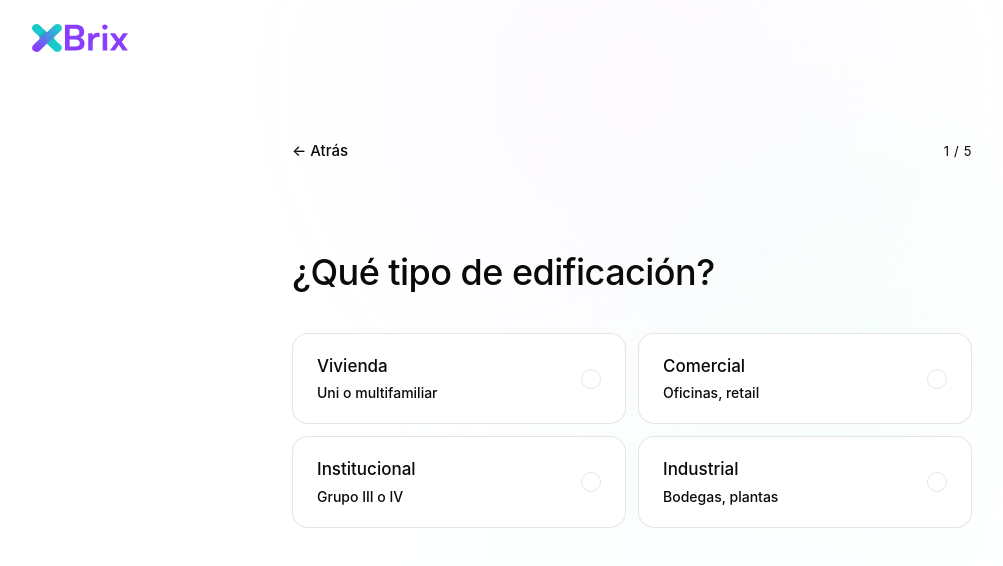
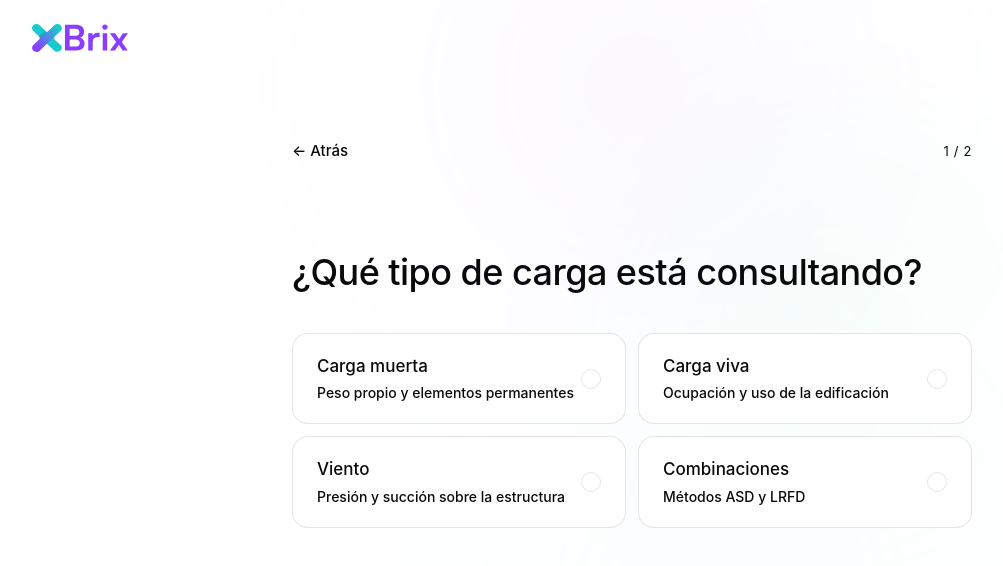
Before and after one commit to AnGarcia611/brix, a React (Vite) app: page / in a window 1280 px wide. Both pictures are taken after a click on the button 905 px from the left and 532 px from the top of the page. Shown: the top 566 px of the page, without its empty margins (8-1011 px from the left). Built offline with nearby package versions, Linux system fonts and the light colour scheme.

Commit message:
consulta guiada

```diff
--- a/src/app/App.tsx
+++ b/src/app/App.tsx
@@ -42,7 +42,7 @@ export default function App() {
             />
           )}
           {screen === "guided" && (
-            <GuidedSearch onBack={home} onResult={() => setScreen("result")} />
+            <GuidedSearch onBack={home} onResult={(code) => { setSelectedCode(code); setScreen("result") }} />
           )}
           {screen === "result" && (
             <ArticleView onHome={home} onRestart={home} initialCode={selectedCode} />
--- a/src/app/components/GuidedSearch.tsx
+++ b/src/app/components/GuidedSearch.tsx
@@ -1,78 +1,78 @@
 import { motion, AnimatePresence } from "motion/react"
 import { useState } from "react"
 
-type Question = {
-  title: string
-  options: { value: string; label: string; description: string }[]
+type LoadType = "muerta" | "viva" | "viento" | "combinaciones"
+
+type Option = { label: string; description: string }
+type LeafOption = Option & { code: string }
+
+const STEP1: { title: string; options: (Option & { value: LoadType })[] } = {
+  title: "¿Qué tipo de carga está consultando?",
+  options: [
+    { value: "muerta", label: "Carga muerta", description: "Peso propio y elementos permanentes" },
+    { value: "viva", label: "Carga viva", description: "Ocupación y uso de la edificación" },
+    { value: "viento", label: "Viento", description: "Presión y succión sobre la estructura" },
+    { value: "combinaciones", label: "Combinaciones", description: "Métodos ASD y LRFD" },
+  ],
 }
 
-const STEPS: Question[] = [
-  {
-    title: "¿Qué tipo de edificación?",
+const STEP2: Record<LoadType, { title: string; options: LeafOption[] }> = {
+  muerta: {
+    title: "¿Qué aspecto de carga muerta?",
     options: [
-      { value: "vivienda", label: "Vivienda", description: "Uni o multifamiliar" },
-      { value: "comercial", label: "Comercial", description: "Oficinas, retail" },
-      { value: "institucional", label: "Institucional", description: "Grupo III o IV" },
-      { value: "industrial", label: "Industrial", description: "Bodegas, plantas" },
+      { code: "B.3.2", label: "Masas y pesos de materiales", description: "Densidades y pesos unitarios de materiales" },
+      { code: "B.3.3", label: "Cargas muertas mínimas", description: "Valores mínimos por tipo de cubierta y piso" },
+      { code: "B.3.4", label: "Elementos no estructurales", description: "Muros divisorios, fachadas, instalaciones" },
     ],
   },
-  {
-    title: "¿Sistema estructural?",
+  viva: {
+    title: "¿Qué aspecto de carga viva?",
     options: [
-      { value: "concreto", label: "Concreto reforzado", description: "Título C" },
-      { value: "acero", label: "Acero estructural", description: "Título F" },
-      { value: "mamposteria", label: "Mampostería", description: "Título D" },
-      { value: "madera", label: "Madera o guadua", description: "Título G" },
+      { code: "B.4.2", label: "Cargas vivas uniformes", description: "Tabla de valores por tipo de ocupación" },
+      { code: "B.4.3", label: "Carga parcial", description: "Aplicación en una parte del área tributaria" },
+      { code: "B.4.4", label: "Impacto", description: "Incremento por maquinaria o equipos móviles" },
+      { code: "B.4.5", label: "Reducción de la carga viva", description: "Condiciones para reducir en áreas grandes" },
     ],
   },
-  {
-    title: "¿Qué necesitas consultar?",
+  viento: {
+    title: "¿Qué aspecto de viento?",
     options: [
-      { value: "sismo", label: "Requisitos sísmicos", description: "Amenaza y diseño" },
-      { value: "cargas", label: "Cargas y combinaciones", description: "Título B" },
-      { value: "deriva", label: "Deriva y desplazamientos", description: "Capítulo A.6" },
-      { value: "materiales", label: "Materiales y calidad", description: "Ensayos" },
+      { code: "B.6.1.1", label: "Procedimientos permitidos", description: "Métodos aceptados para el cálculo de viento" },
+      { code: "B.6.1.3", label: "Carga de viento mínima", description: "Presión mínima de diseño para estructuras" },
+      { code: "B.6.4", label: "Procedimiento simplificado — Método 1", description: "Para edificios cerrados de poca altura" },
+      { code: "B.6.5", label: "Método 2 — Procedimiento analítico", description: "Para edificios de cualquier altura y forma" },
     ],
   },
-  {
-    title: "¿Zona de amenaza sísmica?",
+  combinaciones: {
+    title: "¿Qué aspecto de combinaciones?",
     options: [
-      { value: "baja", label: "Baja", description: "Aa ≤ 0,10" },
-      { value: "intermedia", label: "Intermedia", description: "0,10 < Aa ≤ 0,20" },
-      { value: "alta", label: "Alta", description: "Aa > 0,20" },
-      { value: "ns", label: "No estoy seguro", description: "Consultar mapa" },
+      { code: "B.2.1.1", label: "Definiciones", description: "Términos clave del sistema de cargas NSR-10" },
+      { code: "B.2.2", label: "Nomenclatura", description: "Símbolos y notación usados en combinaciones" },
+      { code: "B.2.3", label: "Método ASD", description: "Esfuerzos de trabajo — cargas sin mayorar" },
+      { code: "B.2.4", label: "Método LRFD", description: "Resistencia — cargas mayoradas por factores" },
     ],
   },
-  {
-    title: "¿Nivel de detalle?",
-    options: [
-      { value: "resumen", label: "Resumen", description: "Vista general" },
-      { value: "articulo", label: "Artículo completo", description: "Texto oficial" },
-      { value: "tablas", label: "Tablas y valores", description: "Datos técnicos" },
-      { value: "todo", label: "Todo", description: "Consulta completa" },
-    ],
-  },
-]
+}
 
-export function GuidedSearch({ onBack, onResult }: { onBack: () => void; onResult: () => void }) {
+export function GuidedSearch({ onBack, onResult }: { onBack: () => void; onResult: (code: string) => void }) {
   const [step, setStep] = useState(0)
-  const [answers, setAnswers] = useState<string[]>([])
+  const [loadType, setLoadType] = useState<LoadType | null>(null)
 
-  const q = STEPS[step]
+  const currentStep = step === 0 ? STEP1 : STEP2[loadType!]
+  const totalSteps = 2
 
-  const select = (v: string) => {
-    const next = [...answers]
-    next[step] = v
-    setAnswers(next)
-    setTimeout(() => {
-      if (step + 1 >= STEPS.length) onResult()
-      else setStep(step + 1)
-    }, 240)
+  const selectStep1 = (v: LoadType) => {
+    setLoadType(v)
+    setTimeout(() => setStep(1), 240)
+  }
+
+  const selectStep2 = (code: string) => {
+    setTimeout(() => onResult(code), 180)
   }
 
   const back = () => {
     if (step === 0) onBack()
-    else setStep(step - 1)
+    else setStep(0)
   }
 
   return (
@@ -85,7 +85,7 @@ export function GuidedSearch({ onBack, onResult }: { onBack: () => void; onResul
           ← Atrás
         </button>
         <span className="text-[13px] tracking-wider text-brand-ink/45">
-          {step + 1} / {STEPS.length}
+          {step + 1} / {totalSteps}
         </span>
       </div>
 
@@ -98,7 +98,7 @@ export function GuidedSearch({ onBack, onResult }: { onBack: () => void; onResul
                 "linear-gradient(90deg, var(--color-brand-accent) 0%, var(--color-brand-violet) 55%, var(--color-brand-cyan) 100%)",
             }}
             initial={false}
-            animate={{ width: `${((step + 1) / STEPS.length) * 100}%` }}
+            animate={{ width: `${((step + 1) / totalSteps) * 100}%` }}
             transition={{ duration: 0.45, ease: [0.22, 1, 0.36, 1] }}
           />
         </div>
@@ -122,24 +122,19 @@ export function GuidedSearch({ onBack, onResult }: { onBack: () => void; onResul
             }}
             className="text-brand-ink"
           >
-            {q.title}
+            {currentStep.title}
           </h1>
 
           <div className="mt-10 grid gap-3 md:grid-cols-2">
-            {q.options.map((opt, i) => {
-              const selected = answers[step] === opt.value
-              return (
+            {step === 0
+              ? STEP1.options.map((opt, i) => (
                   <motion.button
                     key={opt.value}
                     initial={{ opacity: 0, y: 8 }}
                     animate={{ opacity: 1, y: 0 }}
                     transition={{ delay: 0.06 + i * 0.04 }}
-                  onClick={() => select(opt.value)}
-                  className={`group relative flex items-center justify-between rounded-[16px] border bg-white px-6 py-5 text-left outline-none transition-[transform,box-shadow,border-color,background-color] duration-200 ease-out hover:-translate-y-0.5 focus-visible:ring-4 focus-visible:ring-brand-accent/20 ${
-                    selected
-                      ? "border-brand-green bg-brand-green/4 shadow-[0_8px_24px_-12px_rgba(13,231,122,0.35)]"
-                      : "border-brand-ink/10 hover:border-brand-ink/25 hover:shadow-[0_2px_4px_rgba(34,24,74,0.04),0_16px_36px_-20px_rgba(34,24,74,0.15)]"
-                  }`}
+                    onClick={() => selectStep1(opt.value)}
+                    className="group relative flex items-center justify-between rounded-[16px] border border-brand-ink/10 bg-white px-6 py-5 text-left outline-none transition-[transform,box-shadow,border-color] duration-200 ease-out hover:-translate-y-0.5 hover:border-brand-ink/25 hover:shadow-[0_2px_4px_rgba(34,24,74,0.04),0_16px_36px_-20px_rgba(34,24,74,0.15)] focus-visible:ring-4 focus-visible:ring-brand-accent/20"
                   >
                     <div>
                       <div className="text-[17px] text-brand-ink" style={{ fontWeight: 500 }}>
@@ -147,31 +142,27 @@ export function GuidedSearch({ onBack, onResult }: { onBack: () => void; onResul
                       </div>
                       <div className="mt-1 text-sm text-brand-ink/50">{opt.description}</div>
                     </div>
-                  <div
-                    className={`flex h-5 w-5 items-center justify-center rounded-full border transition-all duration-200 ${
-                      selected
-                        ? "border-brand-green bg-brand-green"
-                        : "border-brand-ink/20 group-hover:border-brand-accent/40"
-                    }`}
-                    aria-hidden
+                    <div className="flex h-5 w-5 shrink-0 items-center justify-center rounded-full border border-brand-ink/20 transition-all duration-200 group-hover:border-brand-accent/40" aria-hidden />
+                  </motion.button>
+                ))
+              : STEP2[loadType!].options.map((opt, i) => (
+                  <motion.button
+                    key={opt.code}
+                    initial={{ opacity: 0, y: 8 }}
+                    animate={{ opacity: 1, y: 0 }}
+                    transition={{ delay: 0.06 + i * 0.04 }}
+                    onClick={() => selectStep2(opt.code)}
+                    className="group relative flex items-center justify-between rounded-[16px] border border-brand-ink/10 bg-white px-6 py-5 text-left outline-none transition-[transform,box-shadow,border-color] duration-200 ease-out hover:-translate-y-0.5 hover:border-brand-ink/25 hover:shadow-[0_2px_4px_rgba(34,24,74,0.04),0_16px_36px_-20px_rgba(34,24,74,0.15)] focus-visible:ring-4 focus-visible:ring-brand-accent/20"
                   >
-                    {selected && (
-                      <svg
-                        viewBox="0 0 10 10"
-                        className="h-2.5 w-2.5 text-white"
-                        fill="none"
-                        stroke="currentColor"
-                        strokeWidth="2.2"
-                        strokeLinecap="round"
-                        strokeLinejoin="round"
-                      >
-                        <path d="M2 5.2 4.2 7.4 8.2 2.6" />
-                      </svg>
-                    )}
+                    <div>
+                      <div className="text-[17px] text-brand-ink" style={{ fontWeight: 500 }}>
+                        {opt.label}
                       </div>
+                      <div className="mt-1 text-sm text-brand-ink/50">{opt.description}</div>
+                    </div>
+                    <div className="shrink-0 text-[12px] text-brand-ink/30">{opt.code}</div>
                   </motion.button>
-              )
-            })}
+                ))}
           </div>
         </motion.div>
       </AnimatePresence>
```
Lines whose indentation alone changed are shown as unchanged.
